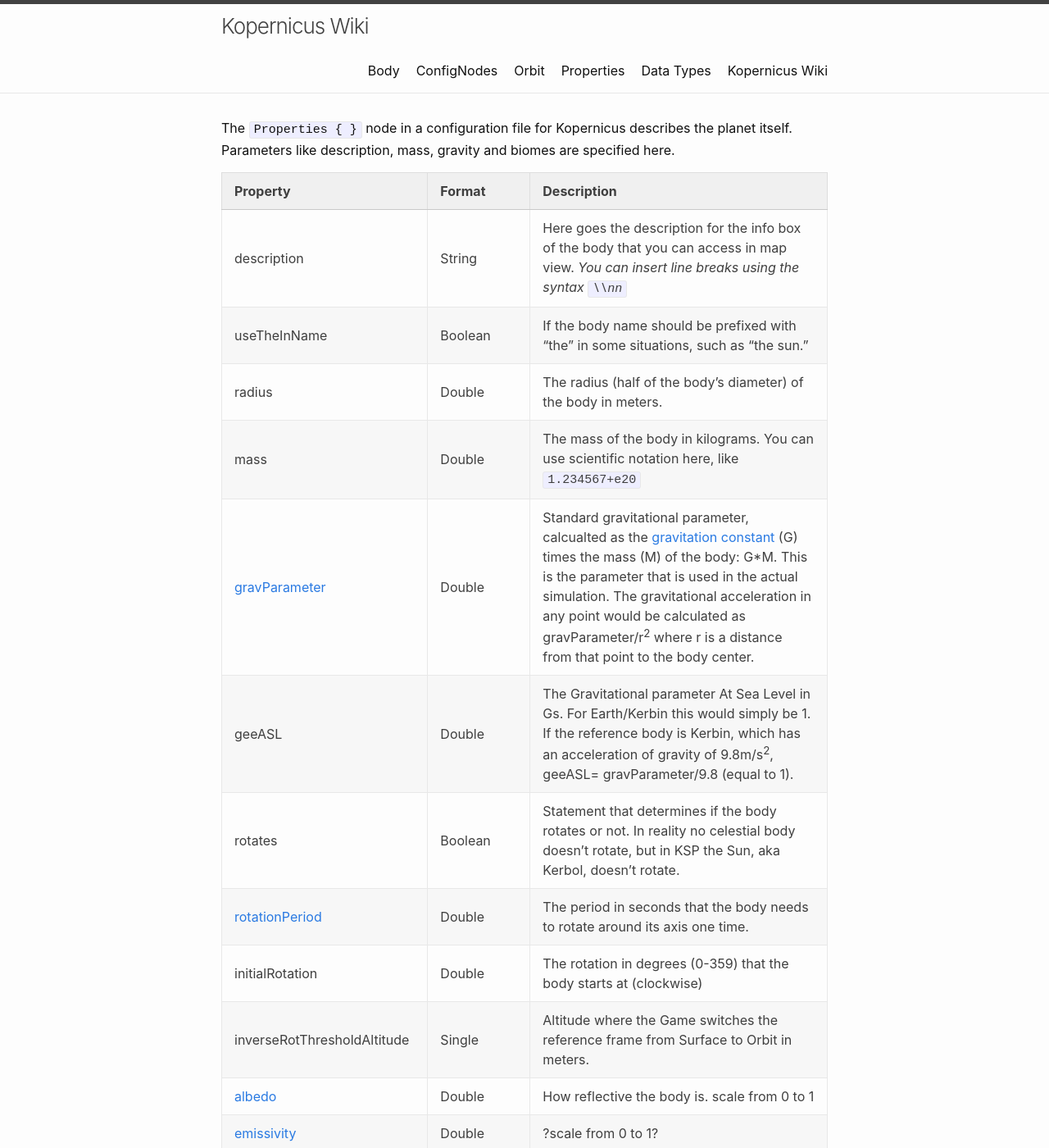
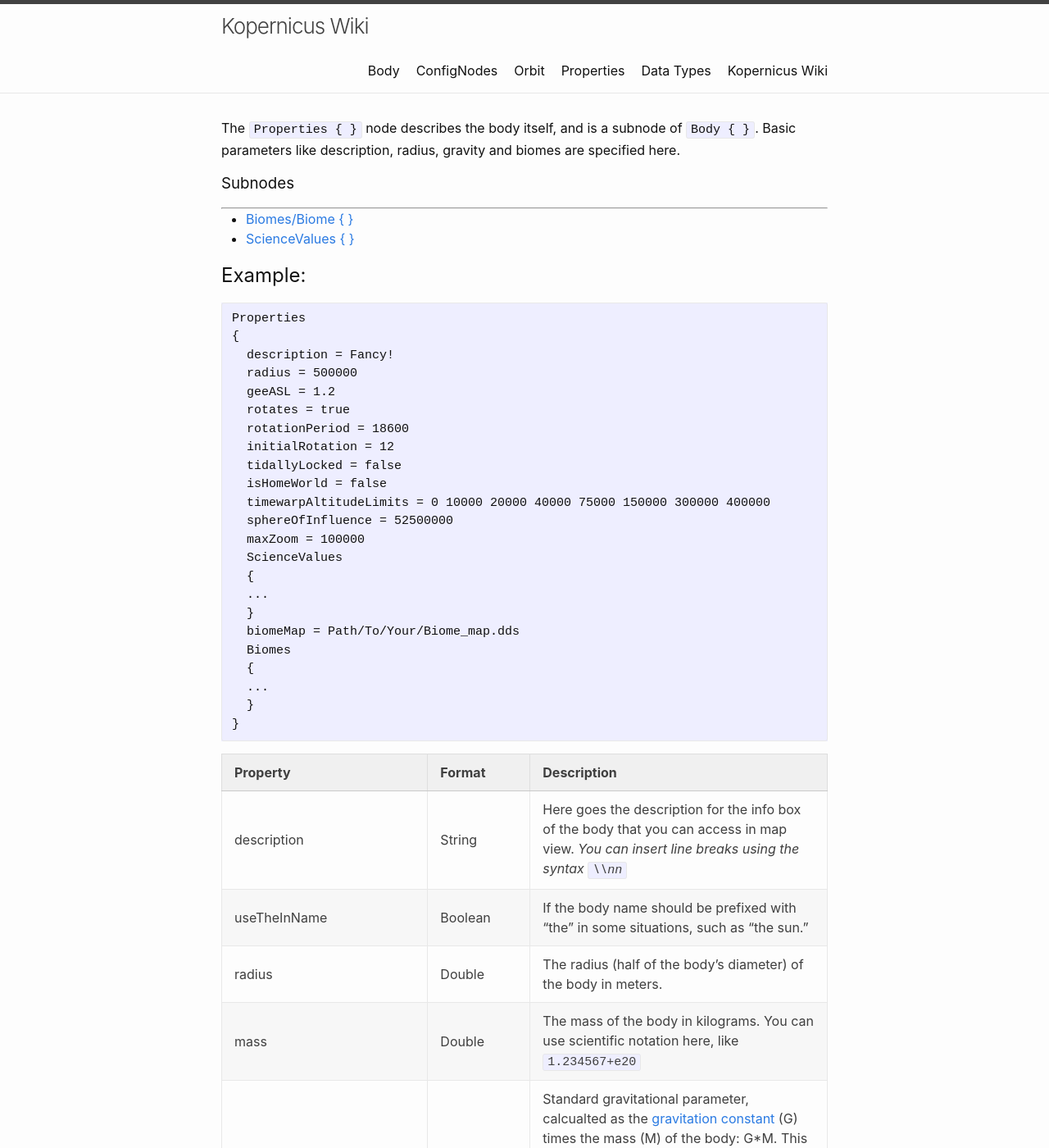
Before and after one commit to Kopernicus/wiki, a Jekyll site: the page built from main/Properties.md, in a window 1280 px wide and 1400 px high. Shown: the whole window at 82% size. Built offline with Jekyll 4.4.1, drawn with Linux system fonts in a browser that asks for light colours; some of the changed text lies outside the part shown.

Commit message:
Update Properties.md

````diff
--- a/main/Properties.md
+++ b/main/Properties.md
@@ -5,9 +5,39 @@ subtitle: The basic building blocks of every world
 ---
 
 <!--Subtitle: The basic building blocks of every world-->
-The `Properties { }` node in a configuration file for Kopernicus describes the planet itself. Parameters like description, mass, gravity and biomes are specified here.
+The `Properties { }` node describes the body itself, and is a subnode of `Body { }`. Basic parameters like description, radius, gravity and biomes are specified here.
 
+### Subnodes
+***
+* [Biomes/Biome { }](/properties/biome)
+* [ScienceValues { }](/properties/sciencevalues)
 
+## Example:
+```
+Properties
+{
+  description = Fancy!
+  radius = 500000
+  geeASL = 1.2
+  rotates = true
+  rotationPeriod = 18600
+  initialRotation = 12
+  tidallyLocked = false
+  isHomeWorld = false
+  timewarpAltitudeLimits = 0 10000 20000 40000 75000 150000 300000 400000
+  sphereOfInfluence = 52500000
+  maxZoom = 100000
+  ScienceValues
+  {
+  ...
+  }
+  biomeMap = Path/To/Your/Biome_map.dds
+  Biomes
+  {
+  ...
+  }
+}
+```
 
 |Property|Format|Description|
 |--------|------|-----------|
@@ -35,27 +65,4 @@ The `Properties { }` node in a configuration file for Kopernicus describes the p
 |RnDVisibility|RnDVisibility|(Also RDVisibility) The visibility state of the body in the RnD archives. Possible values are `Visible`, `Noicon`, `Hidden`, or `Skip`.|
 |RnDRotation|Boolean|Whether the body should rotate in the RnD archives.|
 |maxZoom|Single|The max zoom limit for the tracking station and the map view. Sets the number of meters that can fit in the full height of the screen.|
-|biomeMap|file path|The path to the biome map texture, without the GameData in front of it and with an extension. See the [Biome subnode](/properties/biome) for more information|
-
-### Subnodes
-***
-* [Biomes/Biome { }](/properties/biome)
-* [ScienceValues { }](/properties/sciencevalues)
-
-## Example:
-
-        Properties
-        {
-            description = Some nice description
-            radius = 600000
-            mass = 5.29E+22
-            gravParameter = 9.81
-            geeASL = 1.0
-            rotates = true
-            rotationPeriod = 21600
-            initialRotation = 0
-            tidallyLocked = false
-            isHomeWorld =   true
-            timewarpAltitudeLimits = 0 30000 30000 60000 100000 300000 600000 800000
-            sphereOfInfluence = 84159286
-        }
+|biomeMap|File Path|The path to the biome map texture. See the [Biome subnode](/properties/biome) for more information|
````
